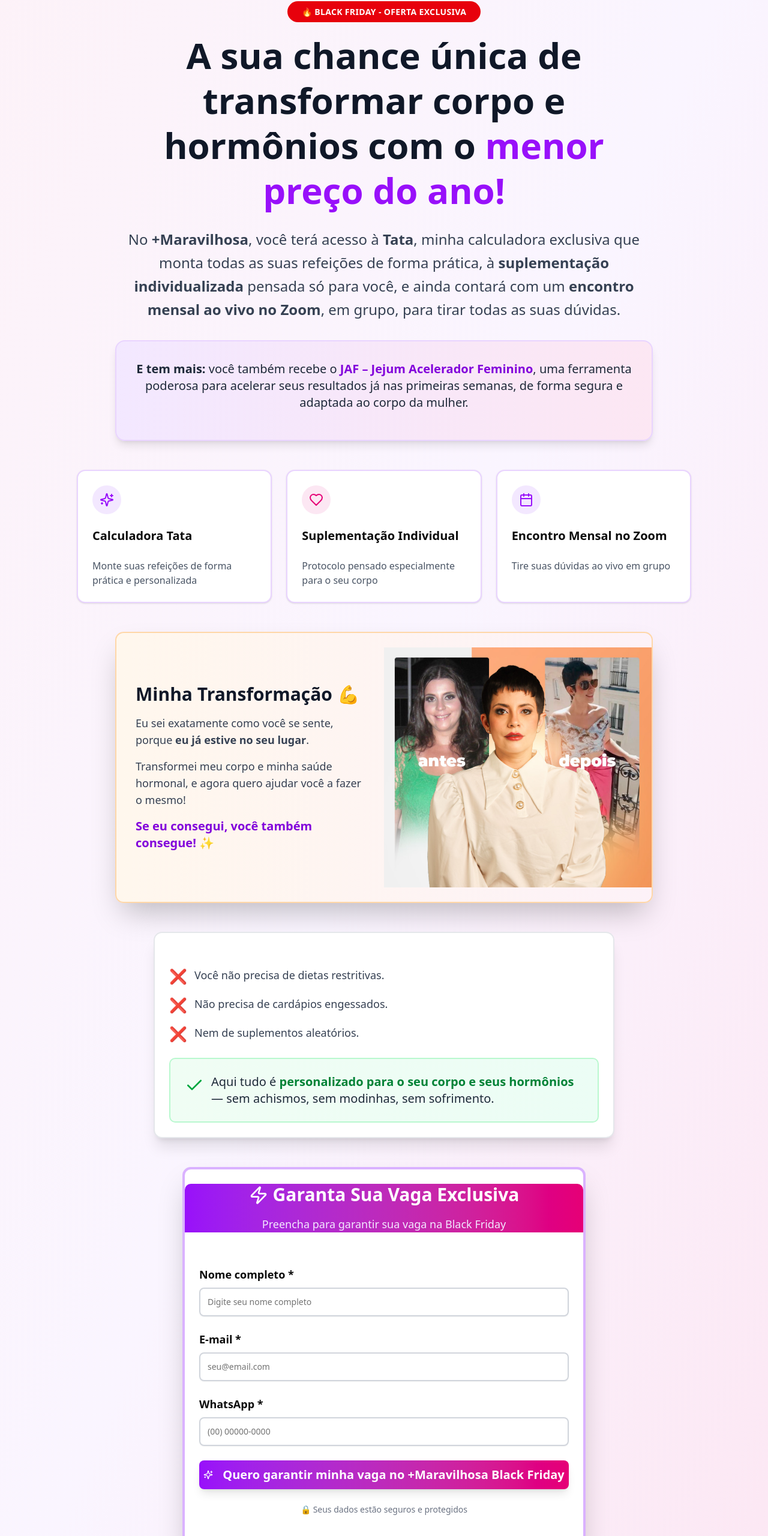
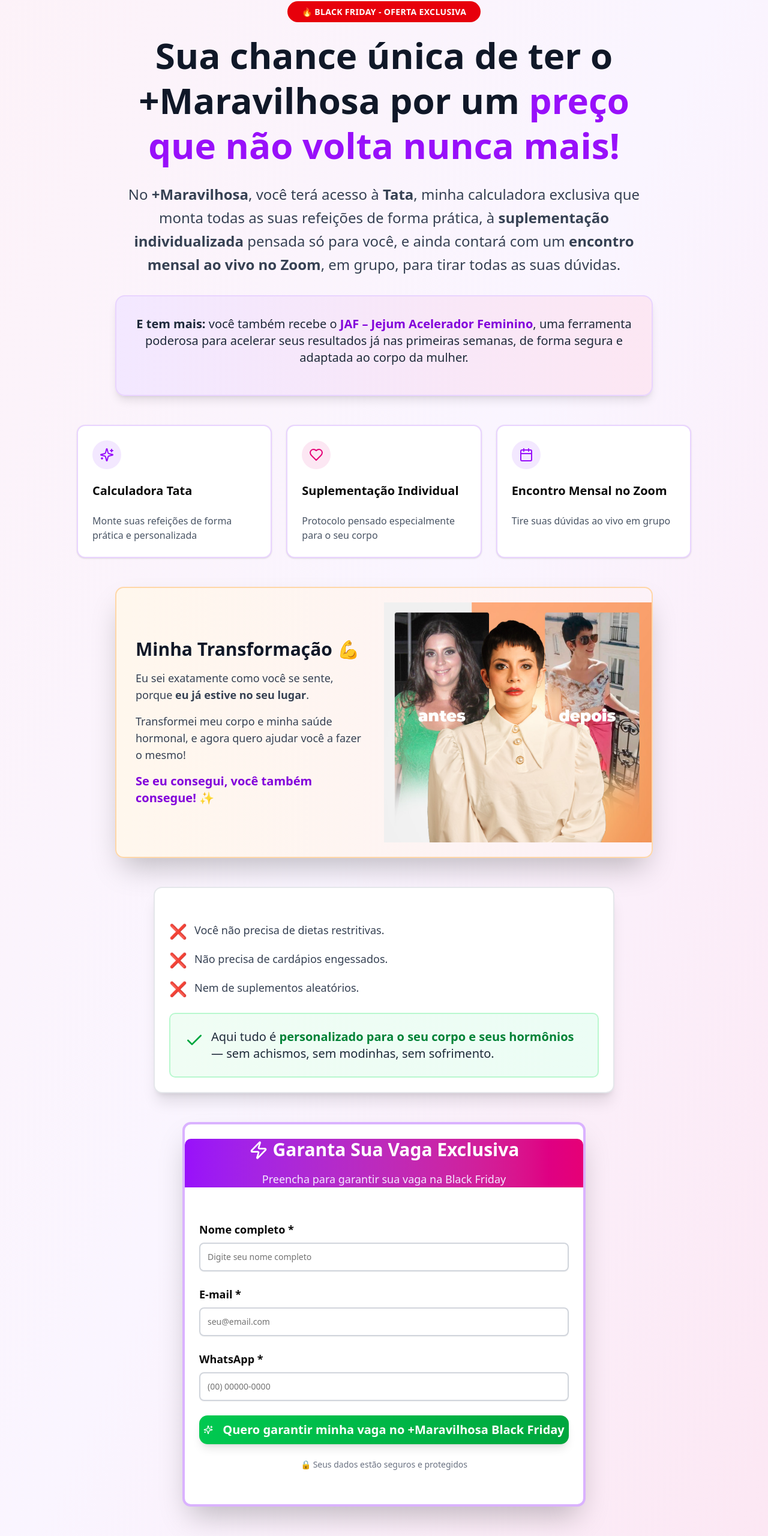
Before and after one commit to renataborbanutri/blackmaravilhosas, a React (Vite) app: page / in a window 1280 px wide. Shown: the part 217-2777 px from the top of the page at 60% size. Built offline with nearby package versions, Linux system fonts and the light colour scheme.

Commit message:
Add files via upload

```diff
--- a/src/App.jsx
+++ b/src/App.jsx
@@ -173,7 +173,7 @@ function App() {
           </div>
 
           <h1 className="text-4xl md:text-6xl font-bold text-gray-900 mb-6 leading-tight">
-            A sua chance única de transformar corpo e hormônios com o <span className="text-purple-600">menor preço do ano!</span>
+            Sua chance única de ter o +Maravilhosa por um  <span className="text-purple-600">preço que não volta nunca mais!</span>
           </h1>
 
           <p className="text-xl md:text-2xl text-gray-700 leading-relaxed mb-8">
@@ -353,7 +353,11 @@ function App() {
                 type="submit"
                 size="lg"
                 disabled={isSubmitting}
-                  className="w-full text-xl py-6 bg-gradient-to-r from-purple-600 to-pink-600 hover:from-purple-700 hover:to-pink-700 text-white font-bold shadow-lg hover:shadow-xl transition-all duration-300 transform hover:scale-105"
+                className="w-full text-xl py-6
+                bg-gradient-to-r from-green-500 to-green-600
+                hover:from-green-600 hover:to-green-700
+                text-white font-bold shadow-lg hover:shadow-xl
+                transition-all duration-300 transform hover:scale-105 rounded-xl"
                 >
                 {isSubmitting ? (
                   <>
@@ -367,6 +371,7 @@ function App() {
                   </>
                 )}
                 </Button>
+
               </form>
 
               <p className="text-center text-sm text-gray-500 mt-6">
@@ -381,11 +386,11 @@ function App() {
           <div className="flex items-center justify-center space-x-8 text-gray-600">
             <div className="flex items-center">
               <Users className="w-5 h-5 mr-2 text-purple-600" />
-              <span>Milhares de mulheres transformadas</span>
+              <span>Você +Maravilhosa</span>
             </div>
             <div className="flex items-center">
               <Heart className="w-5 h-5 mr-2 text-pink-600" />
-              <span>Resultados comprovados</span>
+              <span>Resultados definitivos</span>
             </div>
           </div>
         </div>
```
Lines whose indentation alone changed are shown as unchanged.
